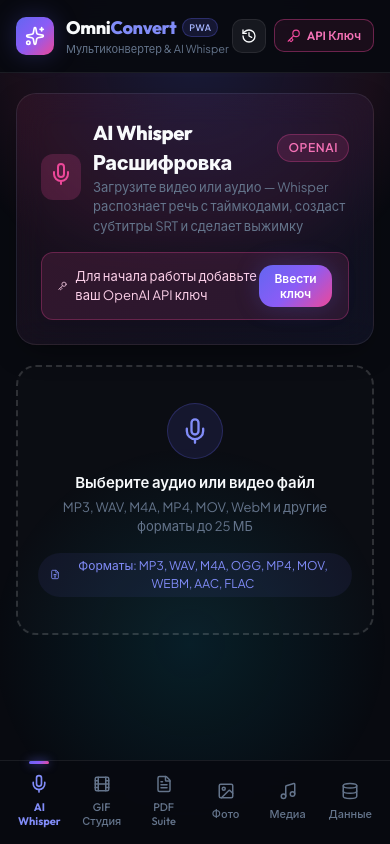
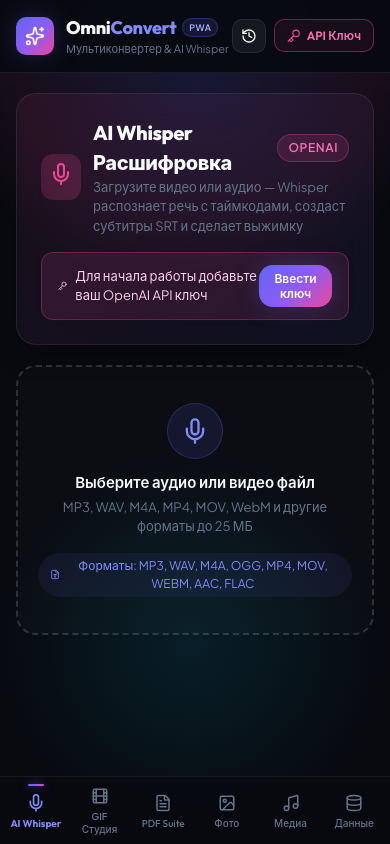
Before and after one commit to zerom-code/omnicovert-pwa, a React (Vite) app: page / in a window 390 px wide. Built offline with nearby package versions, Linux system fonts and the light colour scheme.

Commit message:
Lower and streamline bottom navigation bar for iPhone

```diff
--- a/src/components/layout/BottomNav.tsx
+++ b/src/components/layout/BottomNav.tsx
@@ -38,10 +38,10 @@
         display: 'flex',
         justifyContent: 'space-around',
         alignItems: 'center',
-        paddingTop: '8px',
-        paddingLeft: '8px',
-        paddingRight: '8px',
-        paddingBottom: 'calc(env(safe-area-inset-bottom, 0px) + 10px)',
+        paddingTop: '6px',
+        paddingLeft: '4px',
+        paddingRight: '4px',
+        paddingBottom: 'max(4px, env(safe-area-inset-bottom, 4px))',
         zIndex: 50,
       }}
     >
@@ -55,43 +55,43 @@
               display: 'flex',
               flexDirection: 'column',
               alignItems: 'center',
-              gap: '4px',
+              gap: '2px',
               background: 'transparent',
               border: 'none',
               color: isActive ? 'var(--primary-light)' : 'var(--text-muted)',
               cursor: 'pointer',
-              padding: '6px 10px',
-              borderRadius: '12px',
-              transition: 'all 0.2s ease',
+              padding: '4px 6px',
+              borderRadius: '10px',
+              transition: 'all 0.15s ease',
               position: 'relative',
               flex: 1,
-              maxWidth: '85px',
+              maxWidth: '75px',
             }}
           >
             {isActive && (
               <div
                 style={{
                   position: 'absolute',
-                  top: '-8px',
-                  width: '20px',
-                  height: '3px',
+                  top: '-6px',
+                  width: '16px',
+                  height: '2.5px',
                   borderRadius: '9999px',
                   background: 'var(--primary-gradient)',
-                  boxShadow: '0 0 10px rgba(99, 102, 241, 0.8)',
+                  boxShadow: '0 0 8px rgba(99, 102, 241, 0.8)',
                 }}
               />
             )}
             <div
               style={{
-                transform: isActive ? 'scale(1.1)' : 'scale(1)',
-                transition: 'transform 0.2s cubic-bezier(0.16, 1, 0.3, 1)',
+                transform: isActive ? 'scale(1.08)' : 'scale(1)',
+                transition: 'transform 0.15s ease',
               }}
             >
               {tab.icon}
             </div>
             <span
               style={{
-                fontSize: '11px',
+                fontSize: '10px',
                 fontWeight: isActive ? 700 : 500,
                 fontFamily: 'var(--font-heading)',
               }}
--- a/src/index.css
+++ b/src/index.css
@@ -99,10 +99,10 @@
   overflow-y: auto;
   -webkit-overflow-scrolling: touch;
   overscroll-behavior-y: contain;
-  padding-top: 16px;
-  padding-bottom: calc(env(safe-area-inset-bottom, 0px) + 96px);
-  padding-left: 16px;
-  padding-right: 16px;
+  padding-top: 14px;
+  padding-bottom: calc(env(safe-area-inset-bottom, 0px) + 72px);
+  padding-left: 14px;
+  padding-right: 14px;
 }
 
 h1, h2, h3, h4, .font-heading {
```
